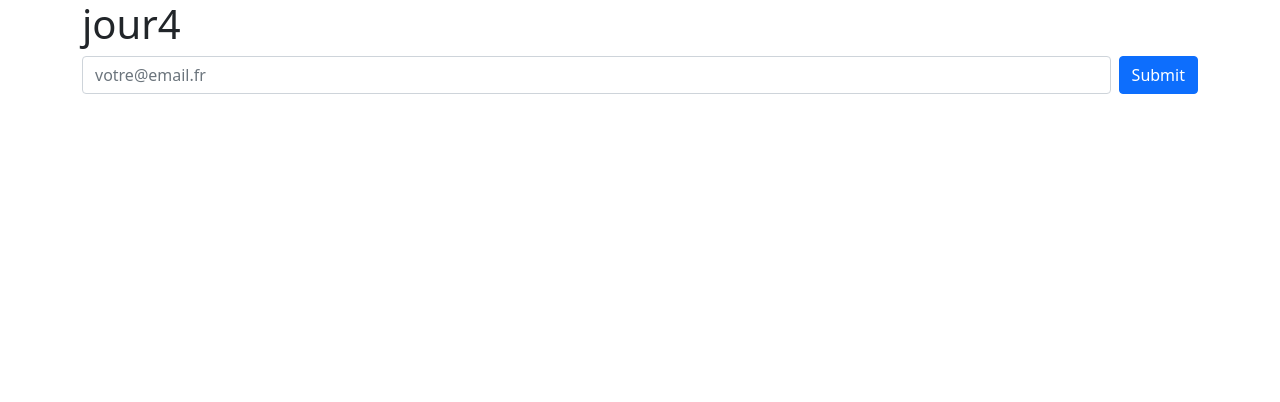
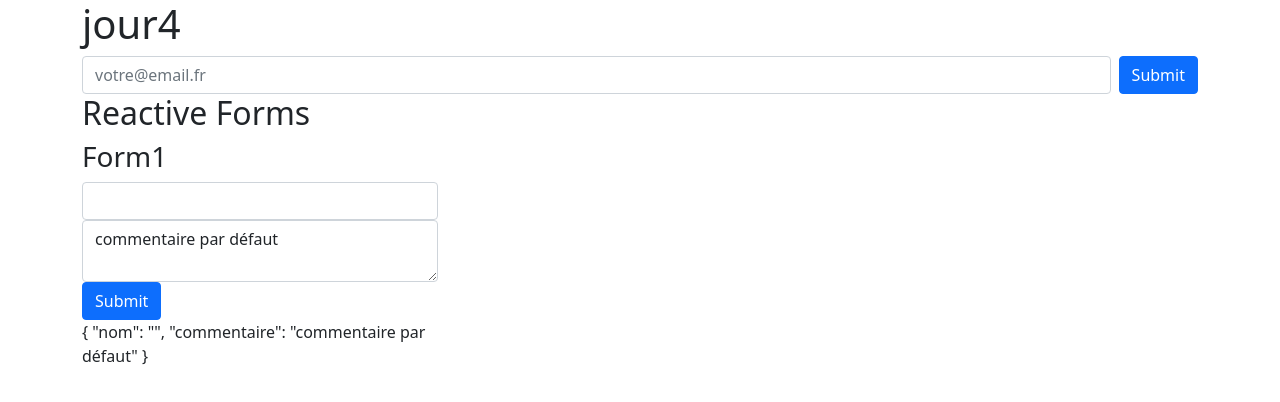
Before and after one commit to webdevproformation/angular-3wa-sept21, an Angular app in the folder semaine2/: page / in a window 1280 px wide. Shown: the top 402 px of the page. Built offline with nearby package versions, Linux system fonts and the light colour scheme.

Commit message:
reactive form 1

```diff
--- a/semaine2/src/app/app.component.ts
+++ b/semaine2/src/app/app.component.ts
@@ -10,6 +10,12 @@ import { Component } from '@angular/core';
       <section class="row">
         <newsletter></newsletter>
       </section>
+      <section class="row">
+        <h2>Reactive Forms</h2>
+        <div class="col-4">
+          <form1></form1>
+        </div>
+      </section>
   </div>`
 })
 export class AppComponent {
--- a/semaine2/src/app/app.module.ts
+++ b/semaine2/src/app/app.module.ts
@@ -3,12 +3,14 @@ import { BrowserModule } from '@angular/platform-browser';
 import { FormsModule , ReactiveFormsModule } from "@angular/forms";
 import { AppComponent } from './app.component';
 import { NewsletterComponent } from './jour4/newsletter.component';
+import { Form1Component } from './jour4/form1.component';
 
 
 @NgModule({
   declarations: [
     AppComponent,
-    NewsletterComponent
+    NewsletterComponent,
+    Form1Component
   ],
   imports: [
     BrowserModule,
--- /dev/null
+++ b/semaine2/src/app/jour4/form1.component.ts
@@ -0,0 +1,54 @@
+import { Component, OnInit } from '@angular/core';
+import {FormGroup, FormControl , Validators} from "@angular/forms"
+
+@Component({
+  selector: 'form1',
+  template: `
+    <h3>Form1</h3>
+    <form [formGroup]="form">
+      <input type="text" class="form-control" name="nom" formControlName="nom">
+      <div class="alert alert-dark text-light" *ngIf="nom?.touched && nom?.invalid">
+        veuillez remplir le champ nom - required
+      </div>
+      <textarea class="form-control" name="commentaire" formControlName="commentaire"></textarea>
+      <div class="alert alert-dark text-light" *ngIf="commentaire?.touched && commentaire?.invalid">
+        <div *ngIf="commentaire?.errors?.required">le champ est requis</div>
+        <div *ngIf="commentaire?.errors?.minlength">minimum 10</div>
+        <div *ngIf="commentaire?.errors?.maxlength">max 100</div>
+        <div *ngIf="commentaire?.errors?.pattern">lettre ou espace !! </div>
+      </div>
+      <input type="submit" class="btn btn-primary">
+    </form>
+    <p>{{ form.value | json }}</p>
+
+  `
+})
+export class Form1Component implements OnInit {
+  get commentaire(){
+    return this.form.get("commentaire");
+  }
+
+  public form : FormGroup = new FormGroup({
+    nom : new FormControl("" , Validators.required),
+    commentaire : new FormControl("commentaire par défaut" ,
+      [
+        Validators.required ,
+        Validators.minLength(5) ,
+        Validators.minLength(1000),
+        Validators.pattern(/^[a-z ]+$/)
+      ]
+    )
+  })
+
+
+
+  get nom(){
+    return this.form.get("nom");
+  }
+
+  constructor() { }
+
+  ngOnInit(): void {
+  }
+
+}
```
Also changed, not shown: 1 other file (tests, documents, lock files or other folders).
